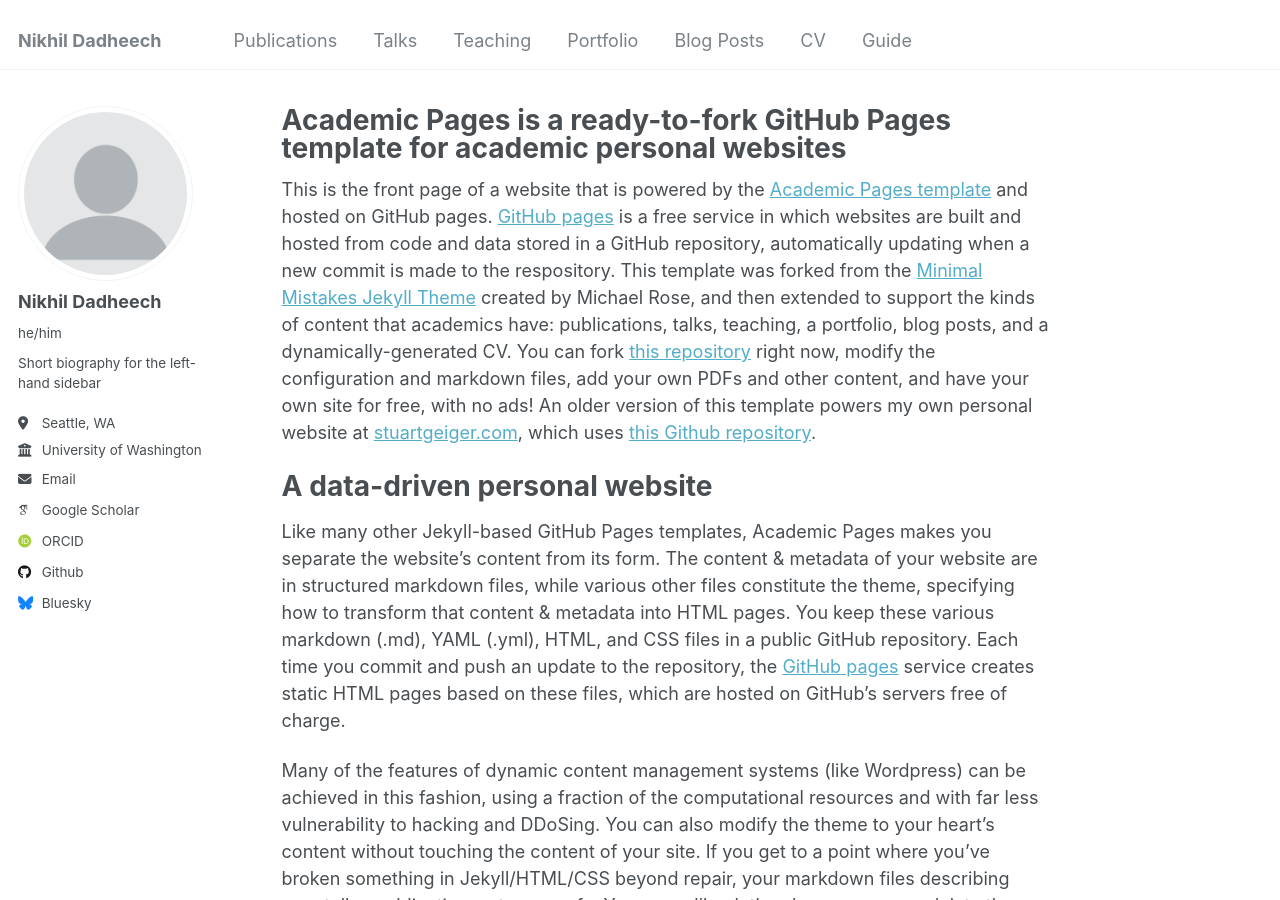
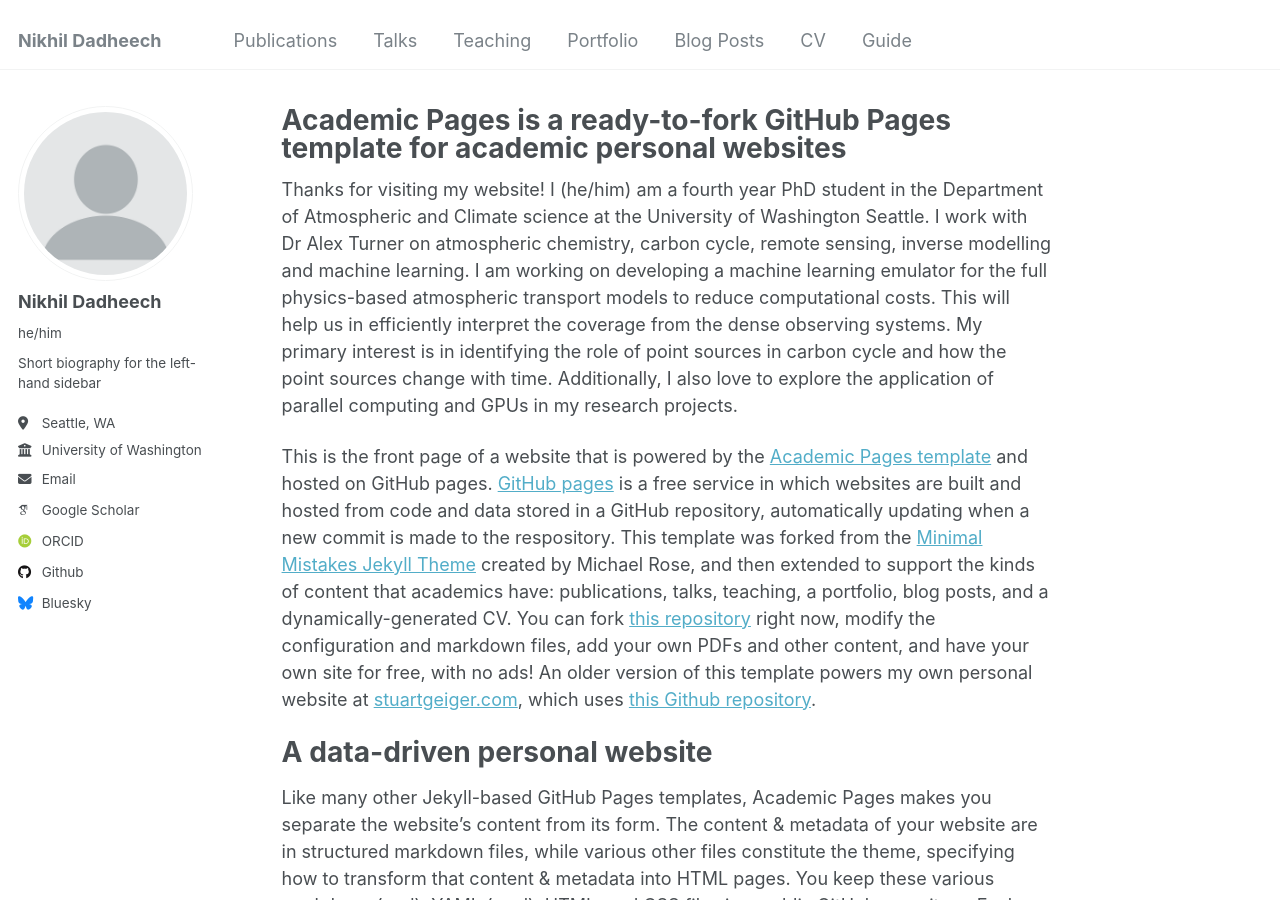
Before and after one commit to nd349/nd349.github.io, a Jekyll site: the page built from _pages/about.md, in a window 1280 px wide and 900 px high. Built offline with Jekyll 4.4.1, drawn with Linux system fonts in a browser that asks for light colours; some web fonts are replaced.

Commit message:
Update about.md

```diff
--- a/_pages/about.md
+++ b/_pages/about.md
@@ -6,6 +6,7 @@
   - /about/
   - /about.html
 ---
+Thanks for visiting my website! I (he/him) am a fourth year PhD student in the Department of Atmospheric and Climate science at the University of Washington Seattle. I work with Dr Alex Turner on atmospheric chemistry, carbon cycle, remote sensing, inverse modelling and machine learning. I am working on developing a machine learning emulator for the full physics-based atmospheric transport models to reduce computational costs. This will help us in efficiently interpret the coverage from the dense observing systems. My primary interest is in identifying the role of point sources in carbon cycle and how the point sources change with time. Additionally, I also love to explore the application of parallel computing and GPUs in my research projects.
 
 This is the front page of a website that is powered by the [Academic Pages template](https://github.com/academicpages/academicpages.github.io) and hosted on GitHub pages. [GitHub pages](https://pages.github.com) is a free service in which websites are built and hosted from code and data stored in a GitHub repository, automatically updating when a new commit is made to the respository. This template was forked from the [Minimal Mistakes Jekyll Theme](https://mmistakes.github.io/minimal-mistakes/) created by Michael Rose, and then extended to support the kinds of content that academics have: publications, talks, teaching, a portfolio, blog posts, and a dynamically-generated CV. You can fork [this repository](https://github.com/academicpages/academicpages.github.io) right now, modify the configuration and markdown files, add your own PDFs and other content, and have your own site for free, with no ads! An older version of this template powers my own personal website at [stuartgeiger.com](http://stuartgeiger.com), which uses [this Github repository](https://github.com/staeiou/staeiou.github.io).
 
```
